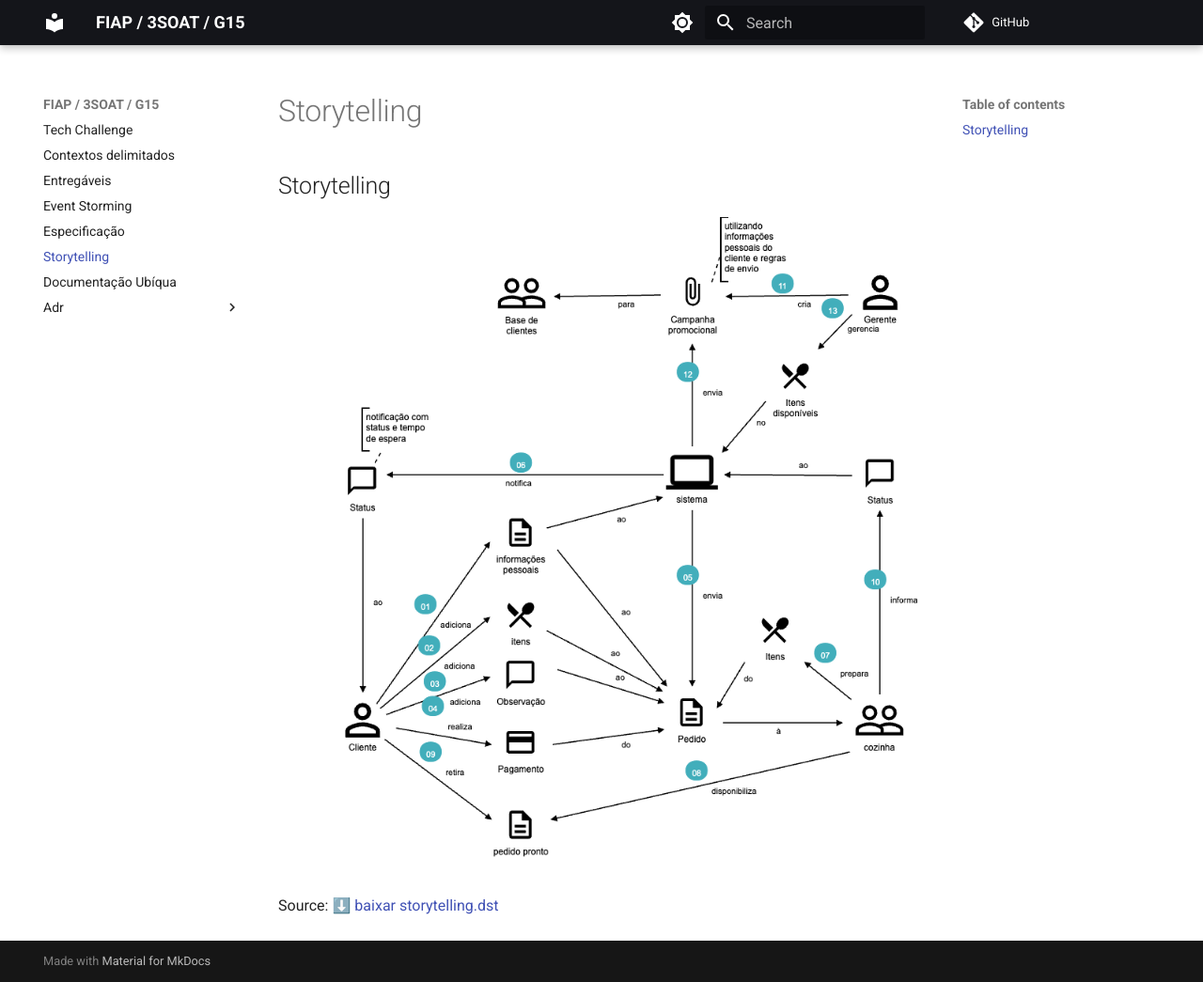
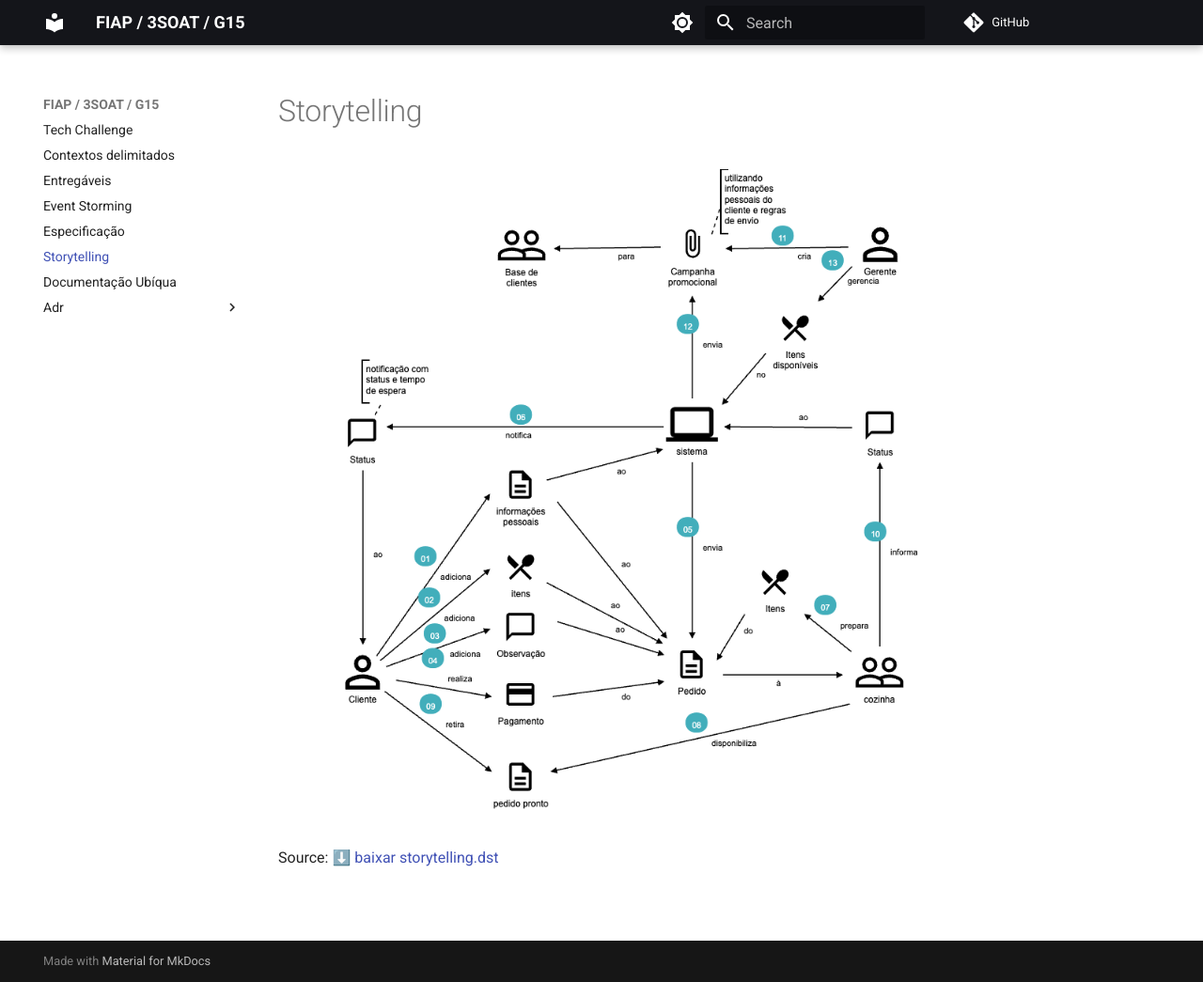
Before and after one commit to FIAP-3SOAT-G15/tech-challenge, an MkDocs documentation site: the page built from docs/storytelling.md, in a window 1280 px wide and 1045 px high. Shown: the whole window at 94% size. Built offline with MkDocs 1.6.1 and Material for MkDocs 9.7.7, drawn with Linux system fonts in a browser that asks for light colours; comment, search, counter and statistics services are not loaded.

Commit message:
Minor: fix H1

```diff
--- a/docs/storytelling.md
+++ b/docs/storytelling.md
@@ -1,4 +1,4 @@
-## Storytelling
+# Storytelling
 
 ![Diagrama de Storytelling](diagrams/storytelling.png)
 
```
